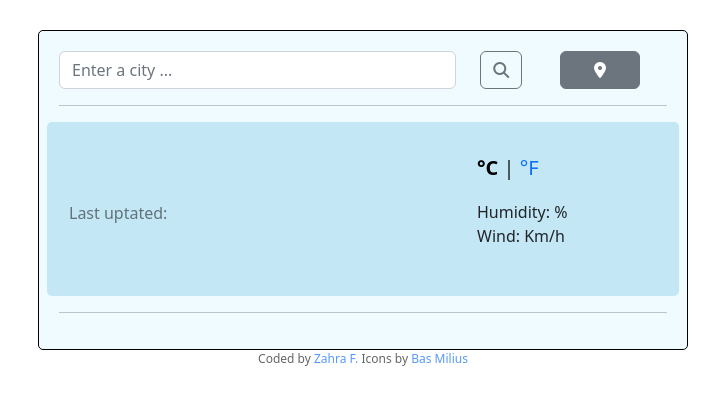
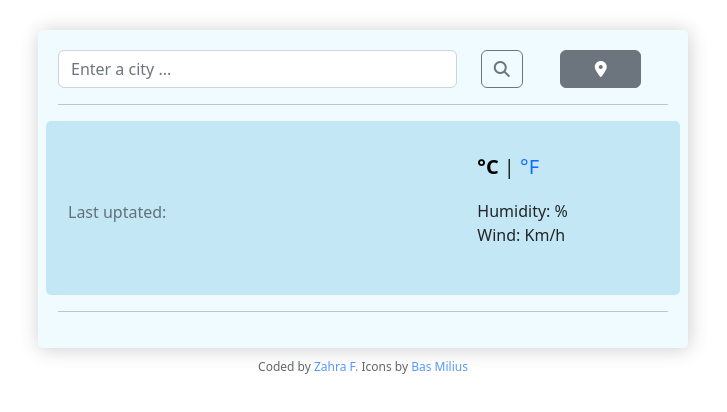
Before and after one commit to zahraf1998/weather-app, a plain HTML site: page index.html in a window 1280 px wide. Shown: the whole page, without its empty margins (277-1004 px from the left). Drawn offline with nearby package versions, Linux system fonts and the light colour scheme.

Commit message:
added container shadow

```diff
--- a/src/styles.css
+++ b/src/styles.css
@@ -33,11 +33,12 @@ footer {
 }
 
 .container {
-  border: 1px solid black;
+  background-color: #f0fbff;
   border-radius: 5px;
+  box-shadow: 1px 1px 20px rgba(0, 0, 0, 0.2);
+  margin-bottom: 10px;
   max-width: 650px;
   padding: 20px;
-  background-color: #f0fbff;
 }
 
 .current-day {
```
